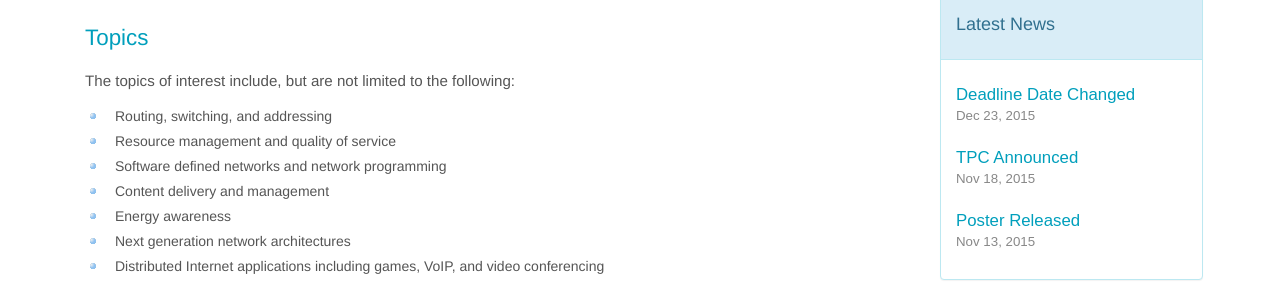
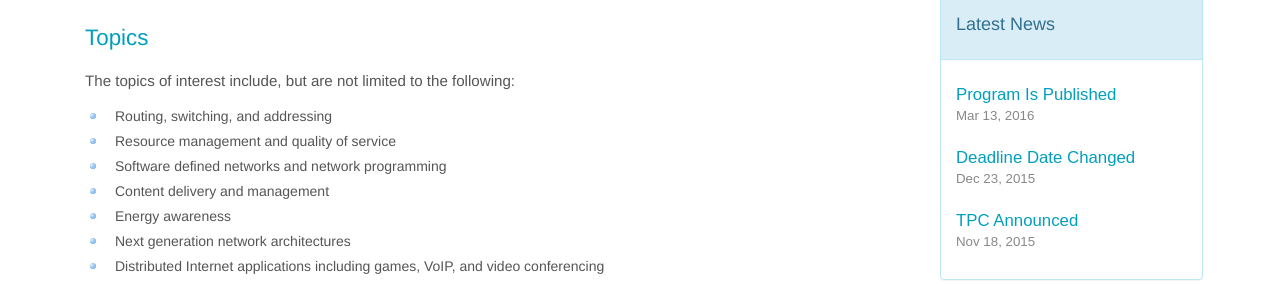
Before and after one commit to aaronyd/gi2016, a plain HTML site: page index.html in a window 1280 px wide. Shown: the part 944-1228 px from the top of the page. Drawn offline with Linux system fonts and the light colour scheme.

Commit message:
Update news for program releasing

```diff
--- a/index.html
+++ b/index.html
@@ -124,12 +124,12 @@
               <h4>Latest News</h4>
             </div>
             <div class="panel-body">
+              <h5>Program Is Published</h5>
+              <h6>Mar 13, 2016</h6>
               <h5>Deadline Date Changed</h5>
               <h6>Dec 23, 2015</h6>
               <h5>TPC Announced</h5>
               <h6>Nov 18, 2015</h6>
-              <h5>Poster Released</h5>
-              <h6>Nov 13, 2015</h6>
             </div>
           </div>
 
```
